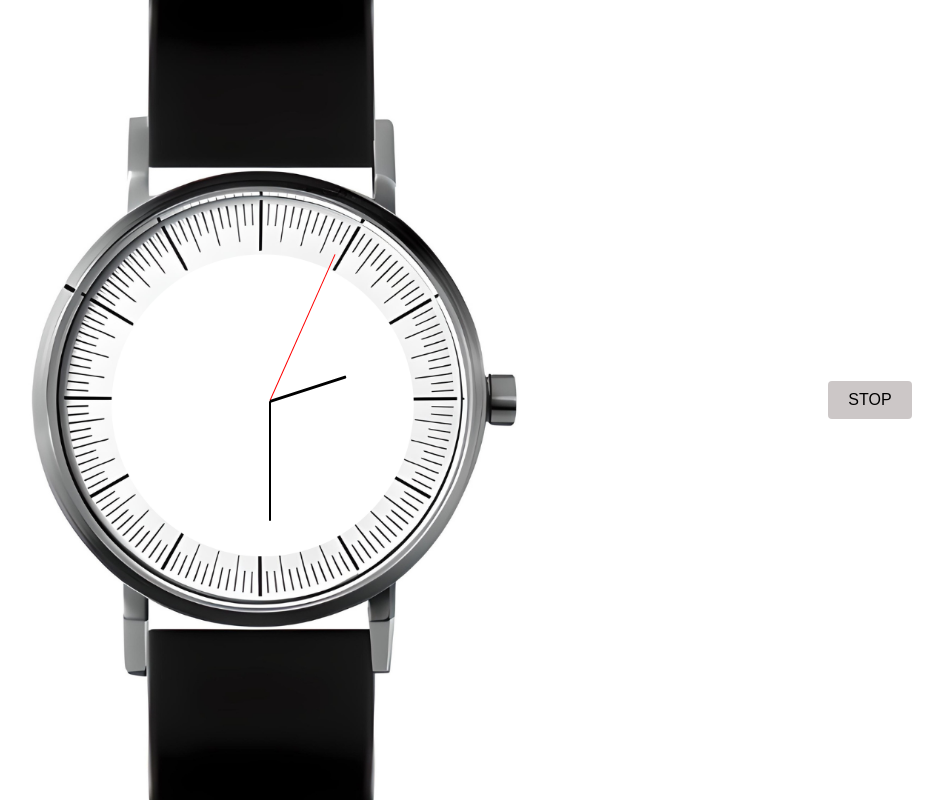
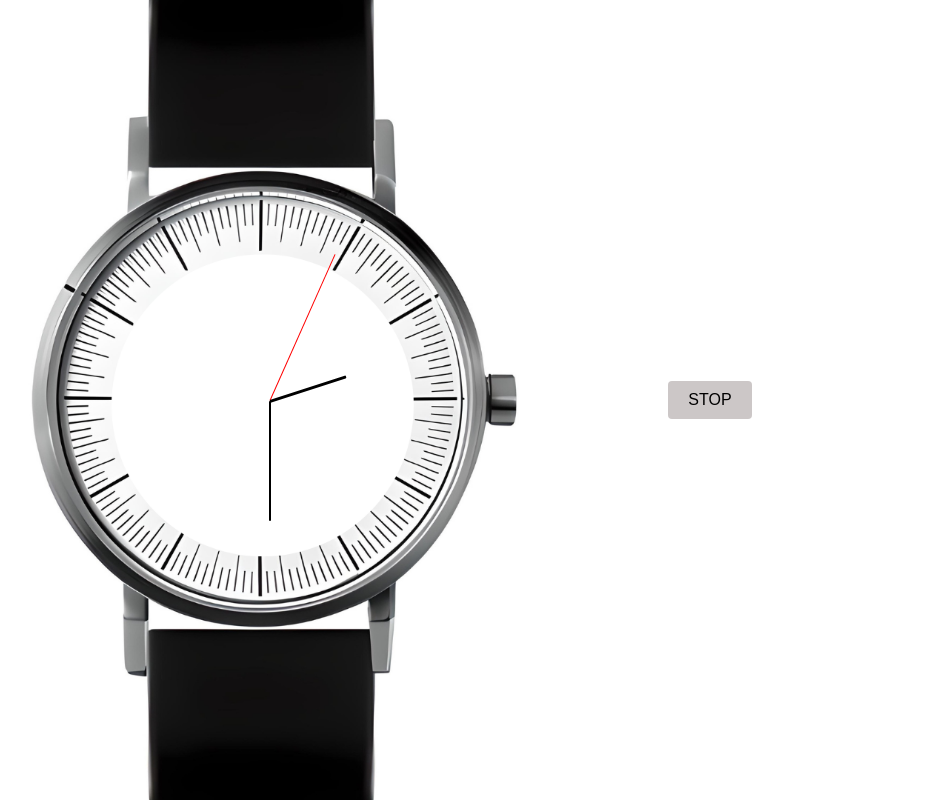
Before and after one commit to garvit420/JS_Analog_clock, a plain HTML site: page index.html in a window 1280 px wide. Shown: the whole page, without its empty margins (130-1073 px from the left). Drawn offline with Linux system fonts and the light colour scheme.

Commit message:
Update style.css

```diff
--- a/style.css
+++ b/style.css
@@ -6,10 +6,11 @@ body {
 .clock-container {
   height: 100vh;
   width: 100vh;
-  background-image: url('clock.png');
+  background-image: url('clock.png') ;
   background-size: cover;
-  position: relative;
+  position: absolute;
 }
+
 
 
 #second_hand {
@@ -51,6 +52,8 @@ body {
   display: flex;
   justify-content: center;
   align-items: center;
+  position: absolute;
+  left: 50%;
   height: 100vh;
   width: 50vh;
 }
```
